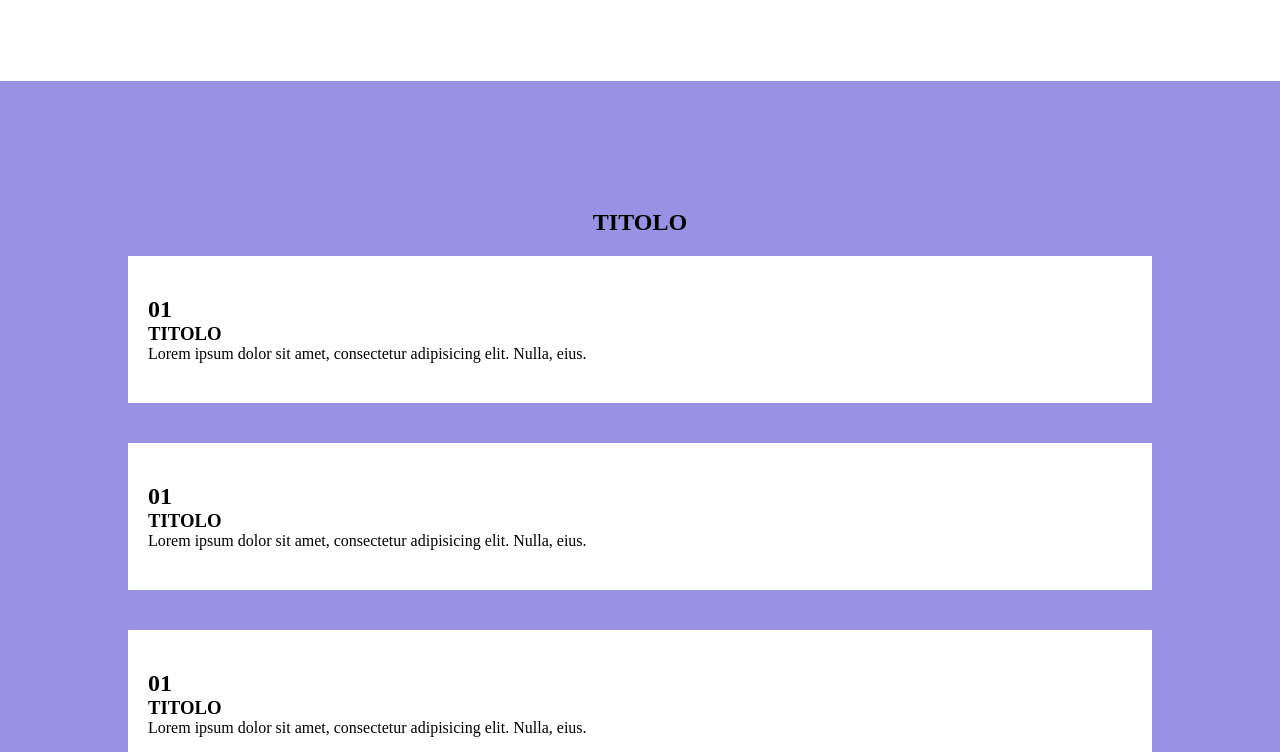
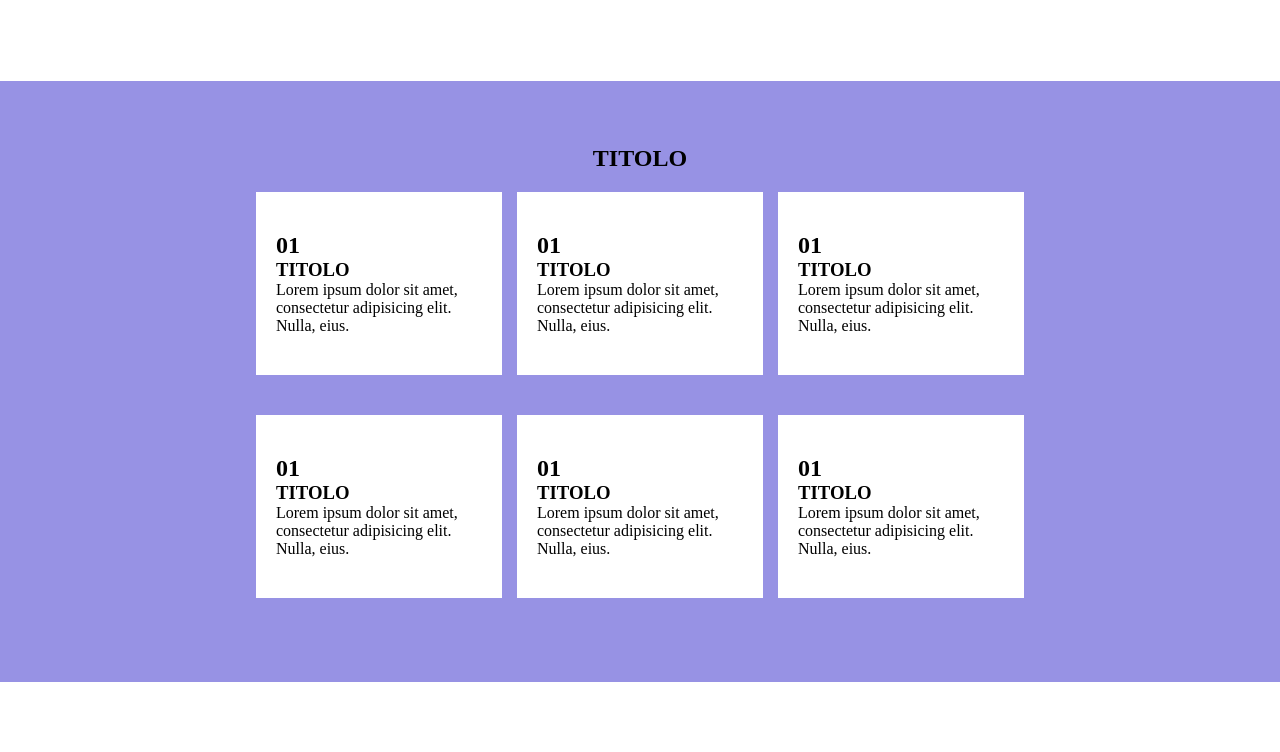
Before and after one commit to antoniodelgiudice02/htmlcss-responsive-layout, a plain HTML site: page index.html in a window 1280 px wide. Shown: the part 2088-2840 px from the top of the page. Drawn offline with Linux system fonts and the light colour scheme.

Commit message:
UPDATE: BENEFIT RESPONSIVE

```diff
--- a/css/responsive.css
+++ b/css/responsive.css
@@ -54,5 +54,18 @@
         margin: auto;
       }
 
+        /*BENEFIT*/
+
+        #benefit .container{
+          padding: 5% 20%;
+        }
+
+        #benefit .row{
+          justify-content: space-between;
+        }
+
+        #benefit .col{
+          width: calc(100% / 3 - 10px);
+        }
 
 }
```
